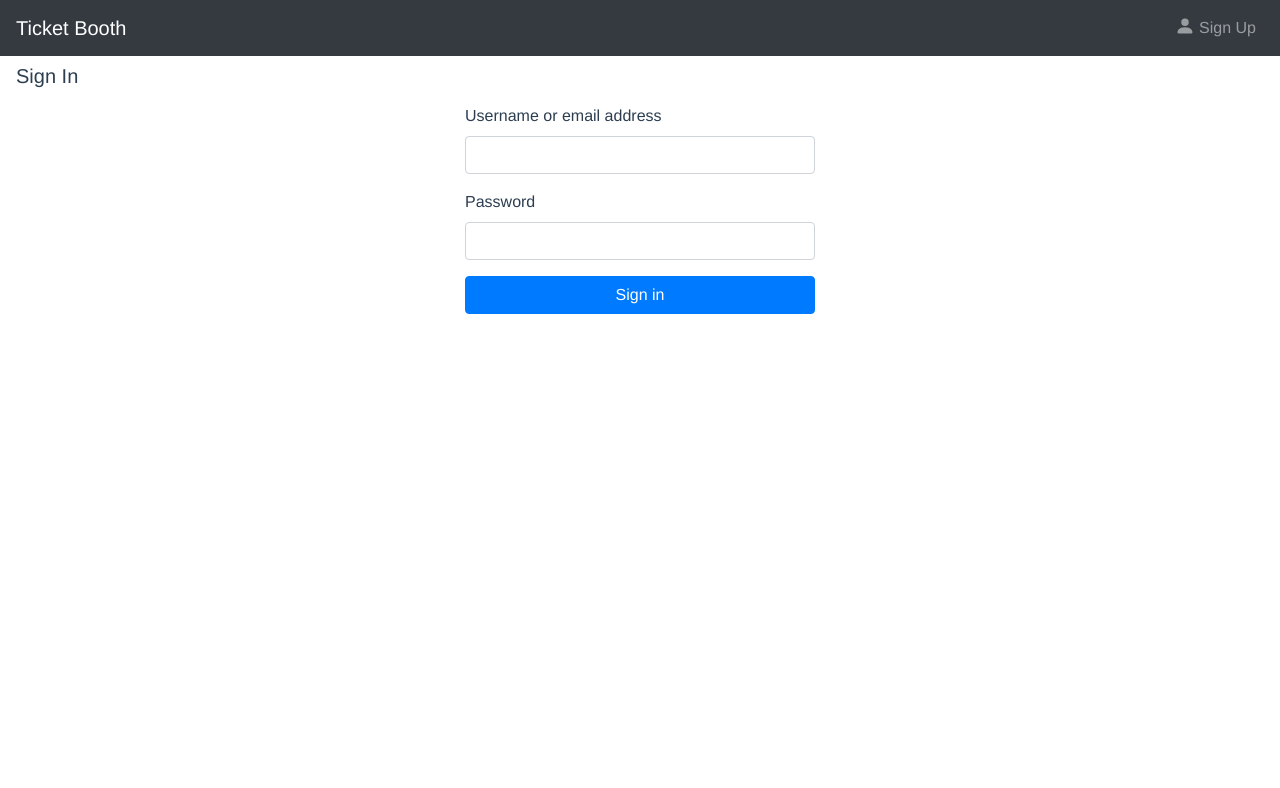
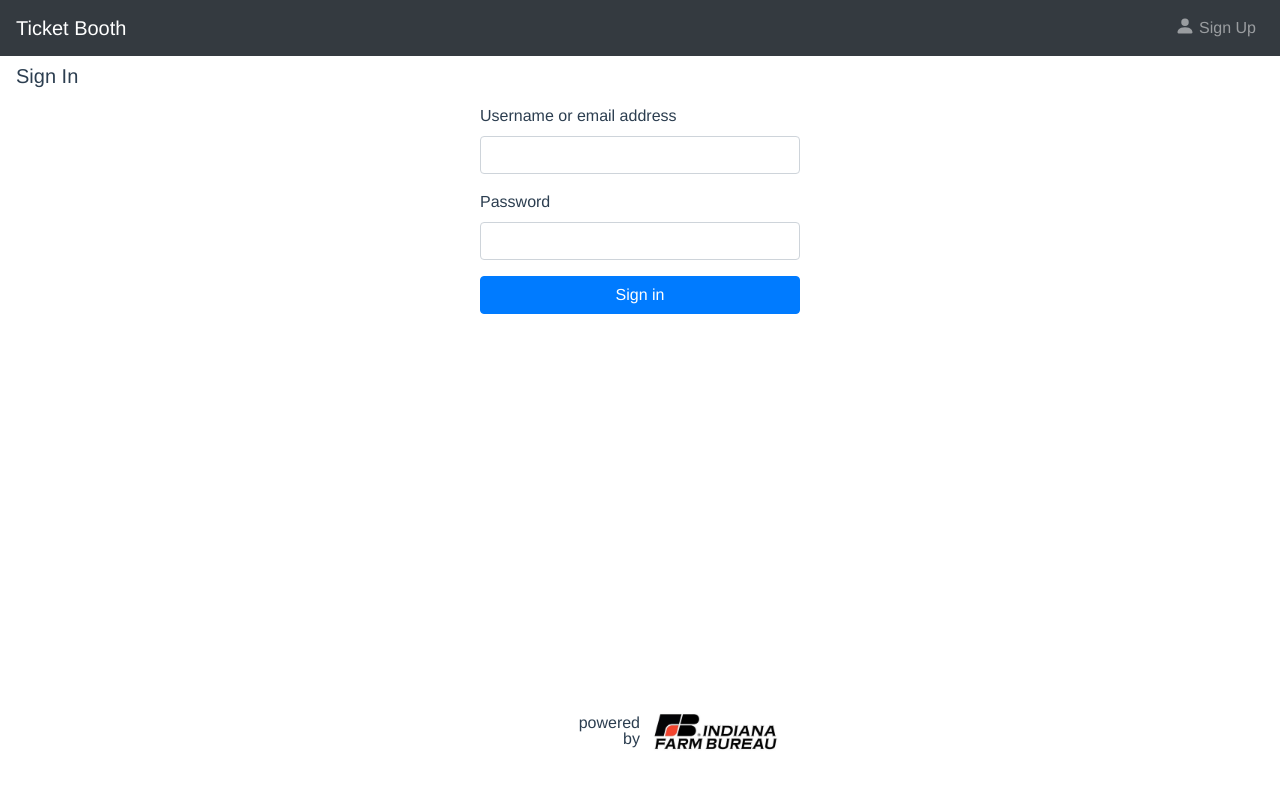
Before and after one commit to sep/agrinovus-receipts-prototype, a Vue app: page / in a window 1280 px wide. Shown: the top 788 px of the page. Built offline with nearby package versions, Linux system fonts and the light colour scheme; what vue-form-wizard, vue-head would draw is missing.

Commit message:
Create powered by logo

```diff
--- /dev/null
+++ b/src/components/PoweredBy.vue
@@ -0,0 +1,21 @@
+<template>
+  <b-row class="footer m-0">
+    <b-col class="pr-0 pt-1 text-right" style="line-height: 1;">powered<br>by</b-col>
+    <b-col class="pl-0 text-left"><img width="150rem" src="@/assets/farmbureau.jpg"/></b-col>
+  </b-row>
+</template>
+
+<script>
+export default {
+  name: 'PoweredBy',
+};
+</script>
+
+<style scoped>
+.footer {
+  position: fixed;
+  bottom: 3em;
+  left: 0;
+  width: 100%;
+}
+</style>
--- a/src/components/SignIn.vue
+++ b/src/components/SignIn.vue
@@ -21,15 +21,18 @@
 
       <b-button type="submit" variant="primary" block>Sign in</b-button>
     </b-form>
+    <powered-by/>
   </b-container>
 </template>
 
 <script>
 import { mapMutations } from 'vuex';
 import Chance from 'chance';
+import PoweredBy from '@/components/PoweredBy.vue';
 
 export default {
   name: 'SignIn',
+  components: { PoweredBy },
   data() {
     return {
       form: {
@@ -72,7 +75,7 @@ export default {
 #btn-radios-1 {
     width: 100%;
 }
-form {
+.container {
   max-width: 350px;
   margin: auto;
 }
--- a/src/components/SignUp.vue
+++ b/src/components/SignUp.vue
@@ -44,14 +44,17 @@
 
       <b-button type="submit" variant="primary" block>Sign Up</b-button>
     </b-form>
+    <powered-by/>
   </b-container>
 </template>
 
 <script>
 import { mapMutations } from 'vuex';
+import PoweredBy from '@/components/PoweredBy.vue';
 
 export default {
   name: 'SignUp',
+  components: { PoweredBy },
   data() {
     return {
       form: {
```
Also changed, not shown: src/assets/farmbureau.jpg (added).
